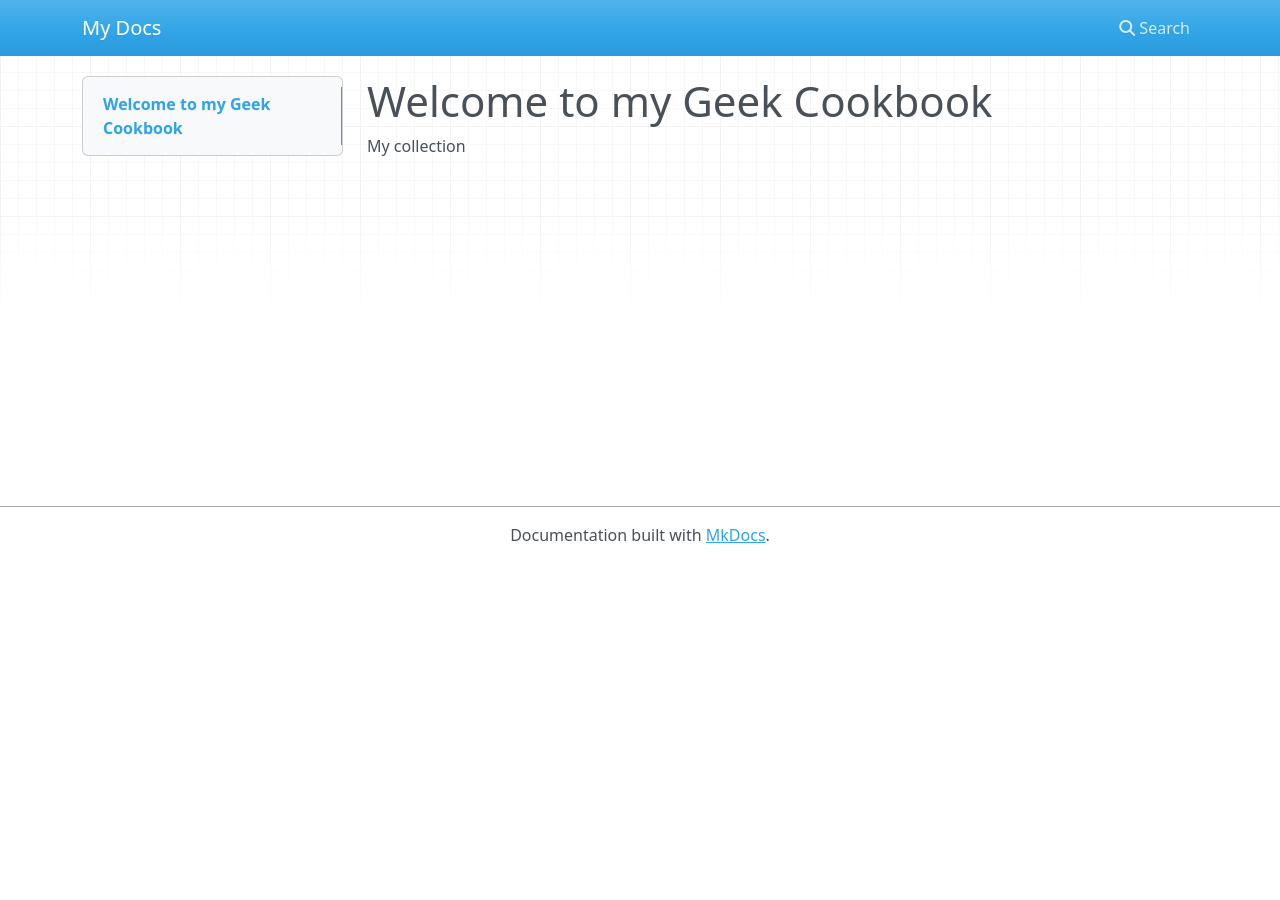
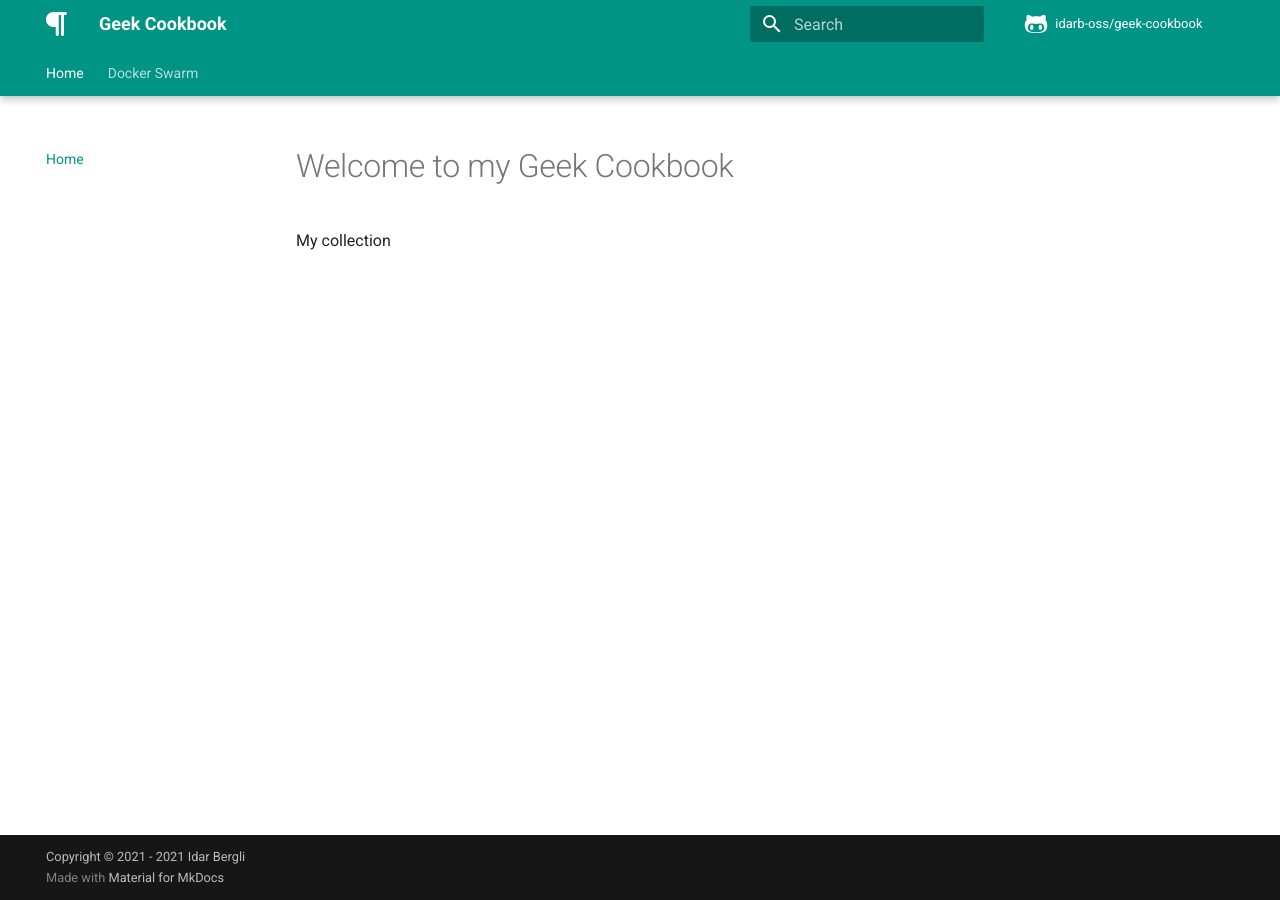
Before and after one commit to idarb-oss/geek-cookbook, an MkDocs documentation site: the page built from docs/index.md, in a window 1280 px wide. Built offline with MkDocs 1.6.1 and Material for MkDocs 9.7.7, drawn with Linux system fonts in a browser that asks for light colours; nearby versions of some CDN libraries; comment, search, counter and statistics services are not loaded.

Commit message:
docs: :memo: Started on documentation layout

```diff
--- a/mkdocs.yml
+++ b/mkdocs.yml
@@ -1 +1,53 @@
-site_name: My Docs
+site_name: Geek Cookbook
+copyright: Copyright &copy; 2021 - 2021 Idar Bergli
+repo_name: idarb-oss/geek-cookbook
+repo_url: https://github.com/idarb-oss/geek-cookbook
+
+nav:
+  - Home: 'index.md'
+  - 'Docker Swarm':
+    - 'Design': 'docker-swarm/design.md'
+    - 'Hardware':
+      - 'Raspberry Pi': 'docker-swarm/pi.md'
+    - 'Preperation':
+      - 'Swarm Setup': 'docker-swarm/swarm-setup.md'
+      - 'Shared Storage Ceph': 'docker-swarm/ceph.md'
+      - 'Keepalived': 'docker-swarm/keepalived.md'
+  #- 'Kubernetes':
+  #  - 'Design': 'kubernetes/design.md'
+
+theme:
+  name: material
+  palette:
+    #scheme: slate
+    primary: teal
+    accent: 'deep orange'
+  font:
+    code: Roboto Mono
+  language: en
+  icon:
+    logo: fontawesome/solid/paragraph
+    repo: fontawesome/brands/github-alt
+  features:
+    - navigation.tabs
+    - navigation.tabs.sticky
+    - navigation.tracking
+    - navigation.sections
+    - header.autohide
+
+plugins:
+  - search:
+      prebuild_index: true
+  - git-revision-date:
+
+markdown_extensions:
+  - footnotes
+  - attr_list
+  - admonition
+  - pymdownx.details
+  - pymdownx.superfences
+  - pymdownx.highlight
+  - pymdownx.tabbed
+  - pymdownx.emoji
+  - pymdownx.tasklist:
+      custom_checkbox: true
--- a/pyproject.toml
+++ b/pyproject.toml
@@ -8,6 +8,7 @@ authors = ["Idar Bergli <idarb@pm.me>"]
 python = "^3.9"
 mkdocs = "^1.1.2"
 mkdocs-material = "^7.1.2"
+mkdocs-git-revision-date-plugin = "^0.3.1"
 
 [tool.poetry.dev-dependencies]
 pytest = "^5.2"
```
Also changed, not shown: docs/docker-swarm/design.md (added, +7 -0 lines), docs/docker-swarm/keepalived.md (added, +7 -0 lines), docs/docker-swarm/pi.md (added, +111 -0 lines), docs/docker-swarm/swarm-setup.md (added, +115 -0 lines), docs/docker-swarm/ceph.md (added), 1 other file.
